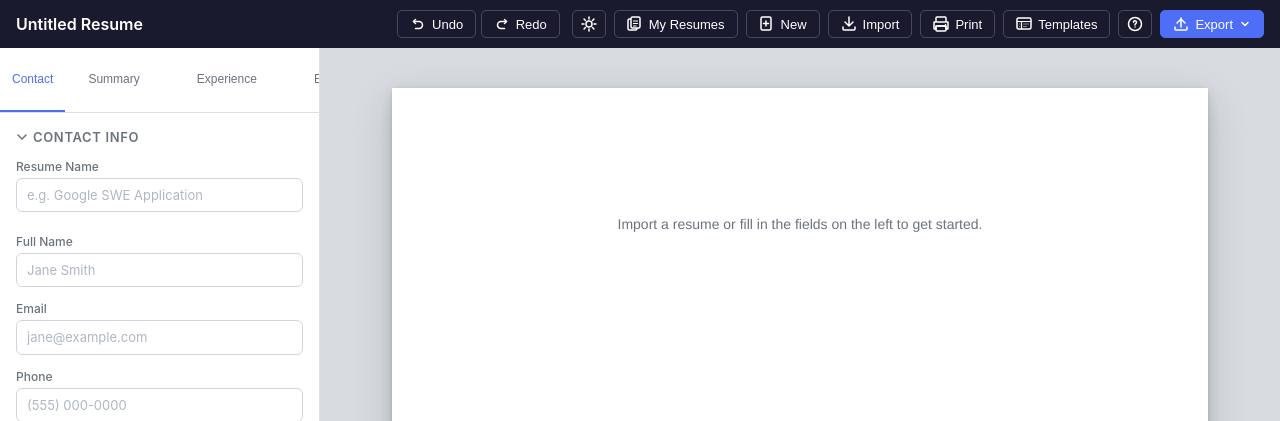
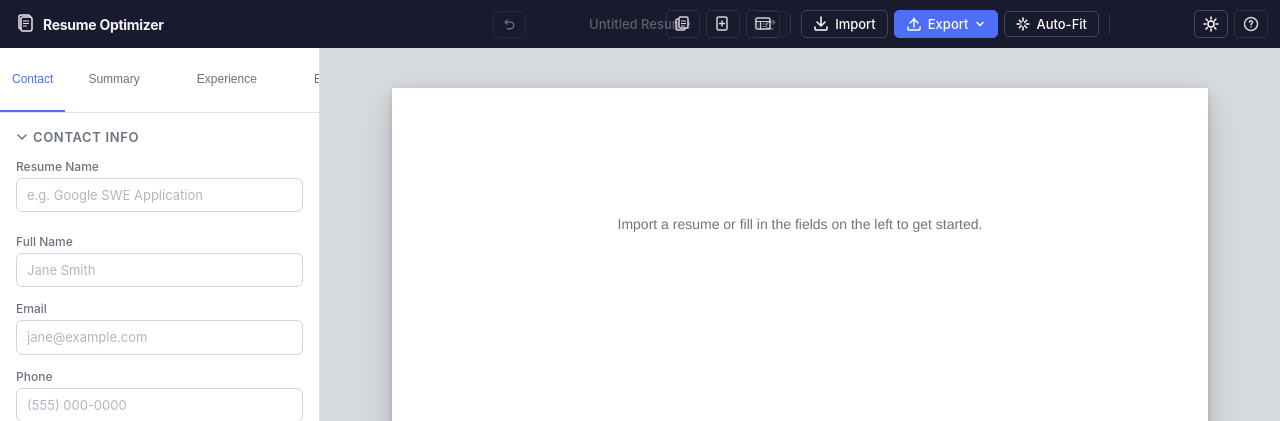
Before and after one commit to dsneed123/resume-optimizer, a Flask app: page / in a window 1280 px wide. Shown: the top 421 px of the page. Run offline with Flask 3, Linux system fonts and the light colour scheme.

Commit message:
Style the toolbar — import/export/save buttons (#90)
Co-authored-by: dsneed123 <davissneed@Daviss-Mac-mini.local>

```diff
--- a/app/static/css/style.css
+++ b/app/static/css/style.css
@@ -29,11 +29,11 @@ body {
     background: var(--dark);
     color: #fff;
     height: var(--toolbar-h);
-    padding: 0 16px;
+    padding: 0 12px;
     display: flex;
     align-items: center;
     justify-content: space-between;
-    gap: 12px;
+    gap: 8px;
     position: relative;
     z-index: 200;
 }
@@ -42,43 +42,120 @@ body {
 .toolbar-right {
     display: flex;
     align-items: center;
-    gap: 8px;
+    gap: 4px;
     flex: 1;
+    min-width: 0;
 }
 
 .toolbar-right {
     justify-content: flex-end;
+    gap: 6px;
 }
 
 .toolbar-center {
+    display: flex;
+    align-items: center;
+    gap: 4px;
     flex: 0 1 auto;
 }
 
-.toolbar-title {
-    font-size: 16px;
-    font-weight: 600;
+/* Brand */
+.toolbar-brand {
+    display: flex;
+    align-items: center;
+    gap: 7px;
+    color: #fff;
+    padding: 0 4px;
+}
+
+.toolbar-logo {
+    opacity: 0.9;
+    flex-shrink: 0;
+}
+
+.toolbar-app-name {
+    font-size: 14px;
+    font-weight: 700;
     white-space: nowrap;
-}
-
+    letter-spacing: -0.02em;
+    opacity: 0.95;
+}
+
+/* Inline resume name input */
+.resume-name-input {
+    background: transparent;
+    border: 1px solid transparent;
+    border-radius: 5px;
+    color: #fff;
+    font-size: 13px;
+    font-weight: 500;
+    font-family: inherit;
+    text-align: center;
+    padding: 4px 10px;
+    width: 220px;
+    transition: background 0.15s, border-color 0.15s;
+}
+
+.resume-name-input::placeholder {
+    color: rgba(255,255,255,0.3);
+}
+
+.resume-name-input:hover {
+    background: rgba(255,255,255,0.07);
+    border-color: rgba(255,255,255,0.18);
+}
+
+.resume-name-input:focus {
+    outline: none;
+    background: rgba(255,255,255,0.1);
+    border-color: var(--accent);
+}
+
+/* Divider */
+.toolbar-divider {
+    width: 1px;
+    height: 20px;
+    background: rgba(255,255,255,0.14);
+    flex-shrink: 0;
+    margin: 0 4px;
+}
+
+/* Buttons */
 .toolbar-btn {
     display: inline-flex;
     align-items: center;
     gap: 6px;
     background: transparent;
-    border: 1px solid rgba(255,255,255,0.2);
+    border: 1px solid rgba(255,255,255,0.18);
     color: #fff;
-    padding: 5px 12px;
+    padding: 5px 11px;
     border-radius: 5px;
     font-size: 13px;
     font-weight: 500;
-    cursor: pointer;
-    transition: background 0.15s, border-color 0.15s;
+    font-family: inherit;
+    cursor: pointer;
+    transition: background 0.15s, border-color 0.15s, opacity 0.15s;
     white-space: nowrap;
+    line-height: 1;
 }
 
 .toolbar-btn:hover {
     background: rgba(255,255,255,0.1);
-    border-color: rgba(255,255,255,0.35);
+    border-color: rgba(255,255,255,0.32);
+}
+
+.toolbar-btn:active {
+    background: rgba(255,255,255,0.16);
+}
+
+.toolbar-btn:disabled {
+    opacity: 0.35;
+    cursor: default;
+}
+
+.toolbar-btn:disabled:hover {
+    background: transparent;
+    border-color: rgba(255,255,255,0.18);
 }
 
 .toolbar-btn--primary {
@@ -91,9 +168,51 @@ body {
     border-color: var(--accent-hover);
 }
 
+.toolbar-btn--primary:active {
+    background: #2f44c0;
+    border-color: #2f44c0;
+}
+
+.toolbar-btn--icon {
+    padding: 5px 7px;
+}
+
+/* Auto-fit in toolbar */
+.toolbar-btn--autofit {
+    border-color: rgba(255,255,255,0.18);
+}
+
+.toolbar-btn--autofit.auto-fit-btn--overflow {
+    background: #ef4444;
+    border-color: #ef4444;
+    animation: auto-fit-pulse 1.6s ease-in-out infinite;
+}
+
+.toolbar-btn--autofit.auto-fit-btn--overflow:hover {
+    background: #dc2626;
+    border-color: #dc2626;
+}
+
+.toolbar-btn--autofit:disabled {
+    opacity: 0.35;
+    cursor: default;
+    animation: none;
+}
+
 .sidebar-toggle {
-    padding: 5px 8px;
+    padding: 5px 7px;
     display: none; /* shown on mobile */
+}
+
+/* Secondary icon-only toolbar buttons — less visual weight than primary actions */
+.toolbar-btn--secondary {
+    border-color: rgba(255,255,255,0.12);
+    opacity: 0.8;
+}
+
+.toolbar-btn--secondary:hover {
+    opacity: 1;
+    border-color: rgba(255,255,255,0.28);
 }
 
 /* ── Export dropdown ──────────────────────────── */
@@ -218,10 +337,19 @@ body {
 }
 
 /* Save status */
+.save-status-wrap {
+    display: inline-flex;
+    align-items: center;
+    gap: 5px;
+    min-width: 68px;
+    justify-content: flex-start;
+}
+
 .save-status {
     font-size: 12px;
     color: rgba(255,255,255,0.55);
     white-space: nowrap;
+    transition: color 0.2s;
 }
 
 .save-status.saving { color: #fbbf24; }
--- a/app/templates/editor.html
+++ b/app/templates/editor.html
@@ -9,6 +9,7 @@
 <body>
     <div id="app" class="app-loading">
         <header class="toolbar">
+            <!-- Left: app logo/name -->
             <div class="toolbar-left">
                 <button class="toolbar-btn sidebar-toggle" id="sidebarToggle" aria-label="Toggle sidebar">
                     <svg width="18" height="18" viewBox="0 0 18 18" fill="none">
@@ -17,72 +18,50 @@
                         <rect y="13" width="18" height="2" rx="1" fill="currentColor"/>
                     </svg>
                 </button>
-                <h1 class="toolbar-title" id="toolbarTitle">Resume Optimizer</h1>
+                <div class="toolbar-brand">
+                    <svg class="toolbar-logo" width="20" height="20" viewBox="0 0 20 20" fill="none" aria-hidden="true">
+                        <rect x="3" y="1" width="11" height="14" rx="2" stroke="currentColor" stroke-width="1.5"/>
+                        <rect x="5" y="3" width="11" height="14" rx="2" stroke="currentColor" stroke-width="1.5" fill="var(--dark)"/>
+                        <path d="M7.5 7h5M7.5 9.5h5M7.5 12h3" stroke="currentColor" stroke-width="1.2" stroke-linecap="round"/>
+                    </svg>
+                    <span class="toolbar-app-name">Resume Optimizer</span>
+                </div>
             </div>
+
+            <!-- Center: editable resume name + undo/redo -->
             <div class="toolbar-center">
-                <button class="toolbar-btn" id="undoBtn" title="Undo (Ctrl+Z / Cmd+Z)" disabled>
-                    <svg width="16" height="16" viewBox="0 0 16 16" fill="none">
+                <button class="toolbar-btn toolbar-btn--icon" id="undoBtn" title="Undo (Ctrl+Z / Cmd+Z)" disabled>
+                    <svg width="15" height="15" viewBox="0 0 16 16" fill="none">
                         <path d="M3.5 5.5H9a3.5 3.5 0 010 7H5.5" stroke="currentColor" stroke-width="1.5" stroke-linecap="round" stroke-linejoin="round"/>
                         <path d="M5.5 3.5l-2 2 2 2" stroke="currentColor" stroke-width="1.5" stroke-linecap="round" stroke-linejoin="round"/>
                     </svg>
-                    <span>Undo</span>
                 </button>
-                <button class="toolbar-btn" id="redoBtn" title="Redo (Ctrl+Shift+Z / Cmd+Shift+Z)" disabled>
-                    <svg width="16" height="16" viewBox="0 0 16 16" fill="none">
+                <input class="resume-name-input" id="toolbarResumeName" type="text"
+                       placeholder="Untitled Resume" spellcheck="false" aria-label="Resume name">
+                <button class="toolbar-btn toolbar-btn--icon" id="redoBtn" title="Redo (Ctrl+Shift+Z / Cmd+Shift+Z)" disabled>
+                    <svg width="15" height="15" viewBox="0 0 16 16" fill="none">
                         <path d="M12.5 5.5H7a3.5 3.5 0 000 7h3.5" stroke="currentColor" stroke-width="1.5" stroke-linecap="round" stroke-linejoin="round"/>
                         <path d="M10.5 3.5l2 2-2 2" stroke="currentColor" stroke-width="1.5" stroke-linecap="round" stroke-linejoin="round"/>
                     </svg>
-                    <span>Redo</span>
                 </button>
-                <span class="save-spinner" id="saveSpinner" hidden aria-hidden="true">
-                    <svg width="12" height="12" viewBox="0 0 12 12" fill="none" class="spin">
-                        <circle cx="6" cy="6" r="4.5" stroke="currentColor" stroke-width="1.5" stroke-dasharray="14 8" stroke-linecap="round"/>
-                    </svg>
-                </span>
-                <span class="save-status" id="saveStatus"></span>
             </div>
+
+            <!-- Right: Import, Export, Auto-fit, Save indicator + secondary actions -->
             <div class="toolbar-right">
-                <button class="theme-toggle-btn" id="themeToggleBtn" aria-label="Toggle dark mode">
-                    <svg class="theme-icon-sun" width="16" height="16" viewBox="0 0 16 16" fill="none">
-                        <circle cx="8" cy="8" r="3" stroke="currentColor" stroke-width="1.5"/>
-                        <path d="M8 1v2M8 13v2M1 8h2M13 8h2M3.05 3.05l1.42 1.42M11.54 11.54l1.41 1.41M3.05 12.95l1.42-1.42M11.54 4.46l1.41-1.41" stroke="currentColor" stroke-width="1.5" stroke-linecap="round"/>
-                    </svg>
-                    <svg class="theme-icon-moon" width="16" height="16" viewBox="0 0 16 16" fill="none" style="display:none">
-                        <path d="M13.5 10.5A6 6 0 015.5 2.5a6 6 0 108 8z" stroke="currentColor" stroke-width="1.5" stroke-linecap="round" stroke-linejoin="round"/>
-                    </svg>
-                </button>
-                <button class="toolbar-btn" id="myResumesBtn" title="My resumes">
+                <button class="toolbar-btn toolbar-btn--icon toolbar-btn--secondary" id="myResumesBtn" title="My resumes">
                     <svg width="16" height="16" viewBox="0 0 16 16" fill="none">
                         <rect x="1" y="3" width="9" height="11" rx="1.5" stroke="currentColor" stroke-width="1.5"/>
                         <rect x="4" y="1" width="9" height="11" rx="1.5" stroke="currentColor" stroke-width="1.5" fill="var(--dark)"/>
                         <path d="M6.5 5h4M6.5 7.5h4M6.5 10h2.5" stroke="currentColor" stroke-width="1.2" stroke-linecap="round"/>
                     </svg>
-                    <span>My Resumes</span>
                 </button>
-                <button class="toolbar-btn" id="newResumeBtn" title="Start a new resume">
+                <button class="toolbar-btn toolbar-btn--icon toolbar-btn--secondary" id="newResumeBtn" title="New resume">
                     <svg width="16" height="16" viewBox="0 0 16 16" fill="none">
                         <rect x="2" y="1" width="10" height="13" rx="1.5" stroke="currentColor" stroke-width="1.5"/>
                         <path d="M7 5v5M4.5 7.5h5" stroke="currentColor" stroke-width="1.5" stroke-linecap="round"/>
                     </svg>
-                    <span>New</span>
                 </button>
-                <button class="toolbar-btn" id="importBtn">
-                    <svg width="16" height="16" viewBox="0 0 16 16" fill="none">
-                        <path d="M8 1v9M4 6l4 4 4-4" stroke="currentColor" stroke-width="1.5" stroke-linecap="round" stroke-linejoin="round"/>
-                        <path d="M2 11v2a1 1 0 001 1h10a1 1 0 001-1v-2" stroke="currentColor" stroke-width="1.5" stroke-linecap="round"/>
-                    </svg>
-                    <span>Import</span>
-                </button>
-                <button class="toolbar-btn" id="printBtn" title="Print (Ctrl+P / ⌘P)">
-                    <svg width="16" height="16" viewBox="0 0 16 16" fill="none">
-                        <rect x="3" y="1" width="10" height="5" rx="1" stroke="currentColor" stroke-width="1.5"/>
-                        <path d="M3 6H1.5A.5.5 0 001 6.5v6a.5.5 0 00.5.5H3v-3h10v3h1.5a.5.5 0 00.5-.5v-6a.5.5 0 00-.5-.5H13" stroke="currentColor" stroke-width="1.5" stroke-linejoin="round"/>
-                        <rect x="3" y="10" width="10" height="5" rx="1" stroke="currentColor" stroke-width="1.5"/>
-                        <circle cx="12.5" cy="8.5" r="0.75" fill="currentColor"/>
-                    </svg>
-                    <span>Print</span>
-                </button>
-                <button class="toolbar-btn" id="templatesBtn" title="Template presets">
+                <button class="toolbar-btn toolbar-btn--icon toolbar-btn--secondary" id="templatesBtn" title="Template presets">
                     <svg width="16" height="16" viewBox="0 0 16 16" fill="none">
                         <rect x="1" y="2" width="14" height="11" rx="1.5" stroke="currentColor" stroke-width="1.5"/>
                         <path d="M1 5.5h14" stroke="currentColor" stroke-width="1.2" stroke-linecap="round"/>
@@ -92,42 +71,15 @@
                         <rect x="7" y="7.5" width="6" height="1" rx="0.5" fill="currentColor" opacity="0.5"/>
                         <rect x="7" y="10" width="4" height="1" rx="0.5" fill="currentColor" opacity="0.5"/>
                     </svg>
-                    <span>Templates</span>
                 </button>
-                <div class="shortcuts-wrap" id="shortcutsWrap">
-                    <button class="toolbar-btn toolbar-btn--icon" id="shortcutsBtn" title="Keyboard shortcuts" aria-label="Keyboard shortcuts">
-                        <svg width="16" height="16" viewBox="0 0 16 16" fill="none">
-                            <circle cx="8" cy="8" r="6.5" stroke="currentColor" stroke-width="1.5"/>
-                            <path d="M6.5 6.25a1.5 1.5 0 112.5 1.125C8.5 7.75 8 8.25 8 9" stroke="currentColor" stroke-width="1.5" stroke-linecap="round"/>
-                            <circle cx="8" cy="11" r="0.75" fill="currentColor"/>
-                        </svg>
-                    </button>
-                    <div class="shortcuts-popover" id="shortcutsPopover" hidden>
-                        <div class="shortcuts-popover-title">Keyboard Shortcuts</div>
-                        <table class="shortcuts-table">
-                            <tr>
-                                <td class="shortcut-key">Ctrl+S / ⌘S</td>
-                                <td class="shortcut-desc">Force save</td>
-                            </tr>
-                            <tr>
-                                <td class="shortcut-key">Ctrl+P / ⌘P</td>
-                                <td class="shortcut-desc">Print</td>
-                            </tr>
-                            <tr>
-                                <td class="shortcut-key">Ctrl+Z / ⌘Z</td>
-                                <td class="shortcut-desc">Undo</td>
-                            </tr>
-                            <tr>
-                                <td class="shortcut-key">Ctrl+Shift+Z / ⌘⇧Z</td>
-                                <td class="shortcut-desc">Redo</td>
-                            </tr>
-                            <tr>
-                                <td class="shortcut-key">Esc</td>
-                                <td class="shortcut-desc">Close modal</td>
-                            </tr>
-                        </table>
-                    </div>
-                </div>
+                <div class="toolbar-divider"></div>
+                <button class="toolbar-btn" id="importBtn" title="Import resume">
+                    <svg width="16" height="16" viewBox="0 0 16 16" fill="none">
+                        <path d="M8 1v9M4 6l4 4 4-4" stroke="currentColor" stroke-width="1.5" stroke-linecap="round" stroke-linejoin="round"/>
+                        <path d="M2 11v2a1 1 0 001 1h10a1 1 0 001-1v-2" stroke="currentColor" stroke-width="1.5" stroke-linecap="round"/>
+                    </svg>
+                    <span>Import</span>
+                </button>
                 <div class="export-dropdown" id="exportDropdown">
                     <button class="toolbar-btn toolbar-btn--primary" id="exportBtn">
                         <svg width="16" height="16" viewBox="0 0 16 16" fill="none">
@@ -173,6 +125,64 @@
                             </svg>
                             Copy as Plain Text
                         </button>
+                    </div>
+                </div>
+                <button class="toolbar-btn toolbar-btn--autofit" id="autoFitBtn" title="Auto-fit content to one page">
+                    <svg width="14" height="14" viewBox="0 0 14 14" fill="none" aria-hidden="true">
+                        <path d="M7 1v3M7 10v3M1 7h3M10 7h3M3.22 3.22l2.12 2.12M8.66 8.66l2.12 2.12M3.22 10.78l2.12-2.12M8.66 5.34l2.12-2.12" stroke="currentColor" stroke-width="1.5" stroke-linecap="round"/>
+                    </svg>
+                    <span>Auto-Fit</span>
+                </button>
+                <div class="toolbar-divider"></div>
+                <div class="save-status-wrap">
+                    <span class="save-spinner" id="saveSpinner" hidden aria-hidden="true">
+                        <svg width="12" height="12" viewBox="0 0 12 12" fill="none" class="spin">
+                            <circle cx="6" cy="6" r="4.5" stroke="currentColor" stroke-width="1.5" stroke-dasharray="14 8" stroke-linecap="round"/>
+                        </svg>
+                    </span>
+                    <span class="save-status" id="saveStatus"></span>
+                </div>
+                <button class="theme-toggle-btn" id="themeToggleBtn" aria-label="Toggle dark mode">
+                    <svg class="theme-icon-sun" width="16" height="16" viewBox="0 0 16 16" fill="none">
+                        <circle cx="8" cy="8" r="3" stroke="currentColor" stroke-width="1.5"/>
+                        <path d="M8 1v2M8 13v2M1 8h2M13 8h2M3.05 3.05l1.42 1.42M11.54 11.54l1.41 1.41M3.05 12.95l1.42-1.42M11.54 4.46l1.41-1.41" stroke="currentColor" stroke-width="1.5" stroke-linecap="round"/>
+                    </svg>
+                    <svg class="theme-icon-moon" width="16" height="16" viewBox="0 0 16 16" fill="none" style="display:none">
+                        <path d="M13.5 10.5A6 6 0 015.5 2.5a6 6 0 108 8z" stroke="currentColor" stroke-width="1.5" stroke-linecap="round" stroke-linejoin="round"/>
+                    </svg>
+                </button>
+                <div class="shortcuts-wrap" id="shortcutsWrap">
+                    <button class="toolbar-btn toolbar-btn--icon toolbar-btn--secondary" id="shortcutsBtn" title="Keyboard shortcuts" aria-label="Keyboard shortcuts">
+                        <svg width="16" height="16" viewBox="0 0 16 16" fill="none">
+                            <circle cx="8" cy="8" r="6.5" stroke="currentColor" stroke-width="1.5"/>
+                            <path d="M6.5 6.25a1.5 1.5 0 112.5 1.125C8.5 7.75 8 8.25 8 9" stroke="currentColor" stroke-width="1.5" stroke-linecap="round"/>
+                            <circle cx="8" cy="11" r="0.75" fill="currentColor"/>
+                        </svg>
+                    </button>
+                    <div class="shortcuts-popover" id="shortcutsPopover" hidden>
+                        <div class="shortcuts-popover-title">Keyboard Shortcuts</div>
+                        <table class="shortcuts-table">
+                            <tr>
+                                <td class="shortcut-key">Ctrl+S / ⌘S</td>
+                                <td class="shortcut-desc">Force save</td>
+                            </tr>
+                            <tr>
+                                <td class="shortcut-key">Ctrl+P / ⌘P</td>
+                                <td class="shortcut-desc">Print</td>
+                            </tr>
+                            <tr>
+                                <td class="shortcut-key">Ctrl+Z / ⌘Z</td>
+                                <td class="shortcut-desc">Undo</td>
+                            </tr>
+                            <tr>
+                                <td class="shortcut-key">Ctrl+Shift+Z / ⌘⇧Z</td>
+                                <td class="shortcut-desc">Redo</td>
+                            </tr>
+                            <tr>
+                                <td class="shortcut-key">Esc</td>
+                                <td class="shortcut-desc">Close modal</td>
+                            </tr>
+                        </table>
                     </div>
                 </div>
             </div>
@@ -384,14 +394,6 @@
                 <div class="sidebar-section" id="section-typography">
                     <div class="section-header">
                         <h2 class="section-title">Typography</h2>
-                    </div>
-                    <div class="field-group">
-                        <button class="auto-fit-btn" id="autoFitBtn">
-                            <svg width="14" height="14" viewBox="0 0 14 14" fill="none" aria-hidden="true">
-                                <path d="M7 1v3M7 10v3M1 7h3M10 7h3M3.22 3.22l2.12 2.12M8.66 8.66l2.12 2.12M3.22 10.78l2.12-2.12M8.66 5.34l2.12-2.12" stroke="currentColor" stroke-width="1.5" stroke-linecap="round"/>
-                            </svg>
-                            Auto-Fit to One Page
-                        </button>
                     </div>
                     <div class="field-group">
                         <label class="field-label" for="typoFontFamily">Font Family</label>
```
Also changed, not shown: app/static/js/app.js.
